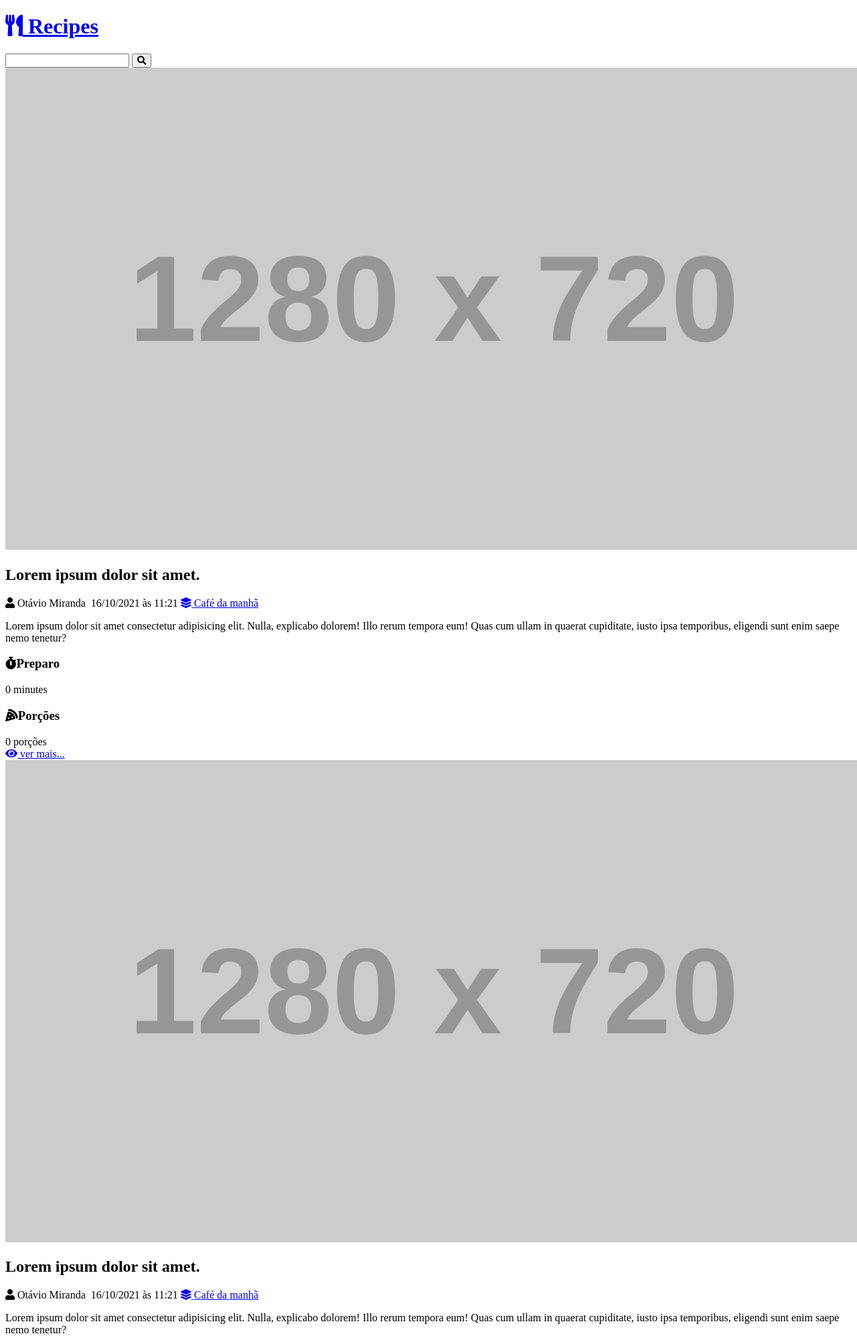
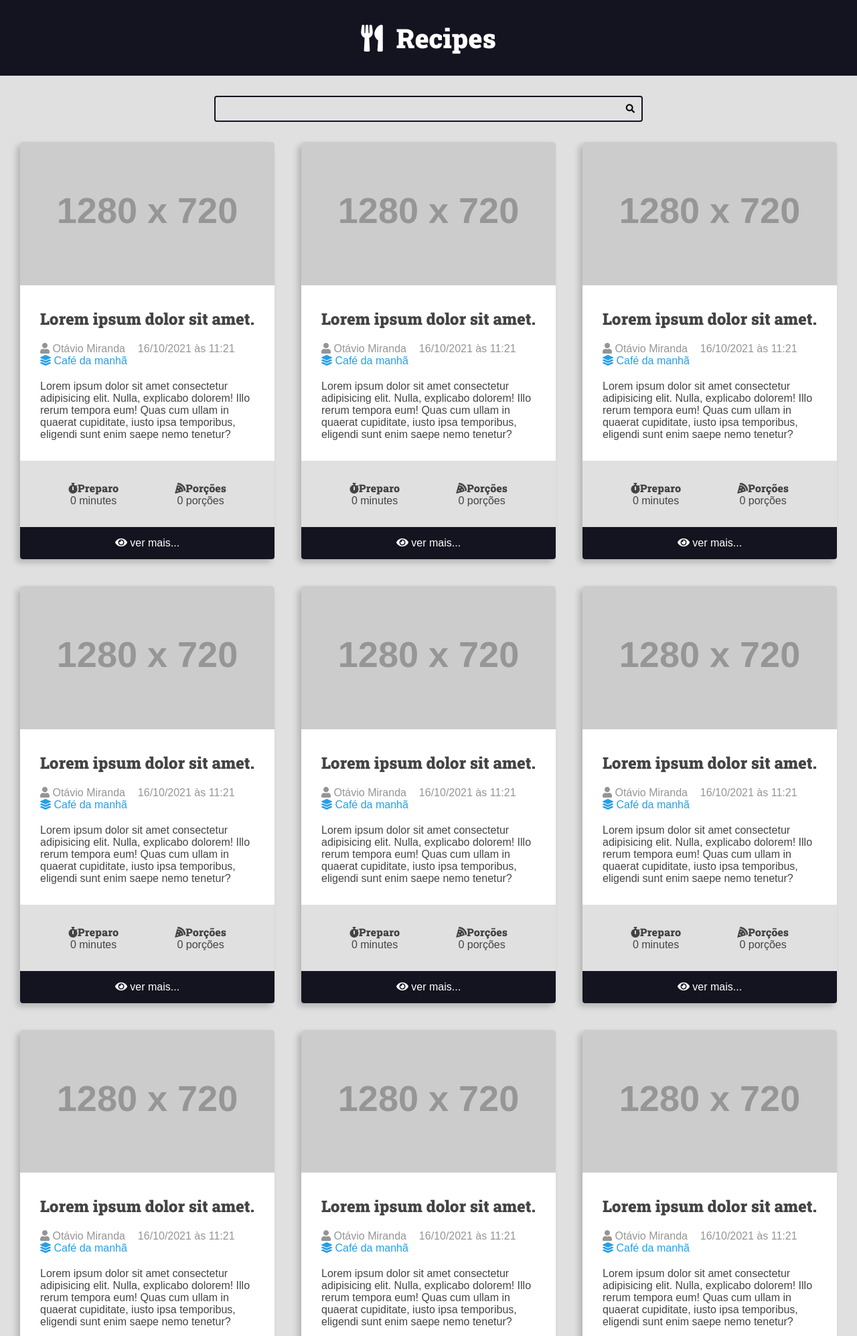
Before and after one commit to lucasops96/projeto1, a Django app: page / in a window 1280 px wide. Shown: the top 1995 px of the page at 67% size. Run offline with Django 4.2, Linux system fonts and the light colour scheme; grey boxes labelled with a size stand in for pictures from a placeholder-image service; some libraries are stand-ins or nearby versions.

Commit message:
recipe-view

```diff
--- a/projeto/settings.py
+++ b/projeto/settings.py
@@ -123,7 +123,7 @@ STATIC_URL = 'static/'
 STATICFILES_DIRS = [
     BASE_DIR / 'base_static',
 ]
-
+STATIC_ROOT = BASE_DIR / 'static'
 # Default primary key field type
 # https://docs.djangoproject.com/en/4.2/ref/settings/#default-auto-field
 
--- /dev/null
+++ b/recipes/static/recipes/css/styles.css
@@ -0,0 +1,269 @@
+
+:root {
+    --color-primary: #269fe6;
+    --color-primary-hover: #2086c2;
+    --color-primary-dark: #13141f;
+    --color-primary-dark-hover: #212336;
+    --color-primary-light: #d4ecfa;
+    --color-primary-light-hover: #bdd8e7;
+
+    --color-white: #fff;
+    --color-black: #000;
+
+    --color-dark-text: #444;
+    --color-info-light: #cce5ff;
+    --color-debug-light: #cce5ff;
+    --color-success-light: #d4edda;
+    --color-alert-light: #fff3cd;
+    --color-warning-light: #fff3cd;
+    --color-error-light: #f8d7da;
+
+    --color-info-dark: #4d86c4;
+    --color-debug-dark: #4d86c4;
+    --color-success-dark: #4a9c5d;
+    --color-alert-dark: #927f40;
+    --color-warning-dark: #927f40;
+    --color-error-dark: #da525d;
+
+    --color-gray-0: #f9f9f9;
+    --color-gray-1: #e0e0e0;
+    --color-gray-2: #c7c7c7;
+    --color-gray-3: #aeaeae;
+    --color-gray-4: #959595;
+    --color-gray-5: #7d7d7d;
+    --color-gray-6: #646464;
+    --color-gray-7: #4b4b4b;
+    --color-gray-8: #323232;
+    --color-gray-9: #191919;
+
+    --font-primary: sans-serif;
+    --font-headings: 'Roboto Slab', serif;
+
+    --spacing-gutter-medium: 3rem;
+    --spacing-gutter-large: 4rem;
+}
+
+* {
+    padding: 0;
+    margin: 0;
+    box-sizing: border-box;
+}
+
+html {
+    font-size: 62.5%;
+}
+
+body {
+    font-size: 1.6rem;
+    font-family: var(--font-primary);
+    background: var(--color-gray-1);
+    color: var(--color-dark-text);
+}
+
+h1,
+h2,
+h3,
+h4,
+h5,
+h6 {
+    font-family: var(--font-headings);
+}
+
+/* header */
+.container {
+    max-width: 144rem;
+    margin: 0 auto;
+    padding: var(--spacing-gutter-medium);
+}
+
+.main-header-container {
+    background: var(--color-primary-dark);
+}
+
+.main-logo {
+    font-size: 4rem;
+    color: var(--color-white);
+    text-decoration: none;
+    display: flex;
+    flex-flow: row nowrap;
+    align-items: center;
+    justify-content: center;
+    width: fit-content;
+    margin: 0 auto;
+}
+
+.main-logo-icon {
+    margin-right: 2rem;
+}
+
+/* search bar */
+.search-form {
+    border: .2rem solid var(--color-primary-dark);
+    max-width: 64rem;
+    margin: 0 auto;
+    border-radius: .4rem;
+    position: relative;
+    transition: all 300ms ease-in-out;
+}
+
+.search-input,
+.search-button {
+    border: none;
+    background: none;
+    outline: none;
+    padding: 1rem;
+    transition: all 300ms ease-in-out;
+}
+
+.search-input {
+    width: 100%;
+    padding-right: 3rem;
+}
+
+.search-button {
+    position: absolute;
+    top: 0;
+    right: 0;
+}
+
+.search-button:focus {
+    outline: 1px solid var(--color-primary);
+    background: rgba(0, 0, 0, .05);
+}
+
+.search-form:focus-within {
+    border-color: var(--color-primary);
+    background: var(--color-white);
+}
+
+.search-form:focus-within .search-button {
+    color: var(--color-primary);
+}
+
+/* main */
+.main-content {
+    padding-top: 0;
+}
+
+.main-content-list {
+    display: grid;
+    grid-template-columns: repeat(auto-fit, minmax(340px, 1fr));
+    gap: var(--spacing-gutter-large);
+}
+
+/* recipes list */
+.recipe {
+    background: var(--color-white);
+    box-shadow: -5px 5px 10px rgba(0, 0, 0, .2);
+    transition: all 300ms ease-in-out;
+    transform: scale(1);
+    border-radius: .4rem;
+    overflow: hidden;
+}
+
+.recipe img {
+    max-width: 100%;
+}
+
+.recipe-list-item {
+    max-width: 64rem;
+}
+
+.recipe-list-item:hover {
+    transform: scale(1.02);
+    box-shadow: -8px 8px 18px rgba(0, 0, 0, 0.25);
+}
+
+/* recipe title */
+.recipe-title-container {
+    padding: var(--spacing-gutter-medium);
+    padding-bottom: 2rem;
+}
+
+.recipe-author {
+    padding: 0 var(--spacing-gutter-medium);
+}
+
+.recipe-content {
+    padding: var(--spacing-gutter-medium);
+    padding-top: 2rem;
+}
+
+.recipe-author-item {
+    color: var(--color-gray-4);
+    margin-right: 1rem;
+}
+
+.recipe-author a {
+    color: var(--color-primary);
+    text-decoration: none;
+    transition: all 300ms ease-in-out;
+}
+
+.recipe-author a:hover {
+    color: var(--color-primary-dark);
+}
+
+.recipe-meta-container {
+    display: flex;
+    flex-flow: row wrap;
+    padding: var(--spacing-gutter-medium);
+    background: var(--color-gray-1);
+}
+
+.recipe-meta {
+    display: flex;
+    flex-flow: column nowrap;
+    flex-shrink: 1;
+    flex-grow: 1;
+    text-align: center;
+}
+
+.recipe-meta-title {
+    font-size: 1.6rem;
+}
+
+.recipe-footer a {
+    background: var(--color-primary-dark);
+    display: block;
+    color: var(--color-white);
+    text-decoration: none;
+    text-align: center;
+    padding: 1.5rem var(--spacing-gutter-medium);
+    transition: all 300ms ease-in-out;
+}
+
+.recipe-footer a:hover {
+    filter: brightness(2);
+}
+
+.main-content-detail .recipe-list-item {
+    max-width: 84rem;
+    margin: 0 auto;
+}
+
+.main-content-detail .recipe-list-item:hover {
+    transform: scale(1);
+    box-shadow: -5px 5px 15px rgba(0, 0, 0, 0.2);
+}
+
+/* main footer */
+
+.main-footer {
+    display: flex;
+    align-items: center;
+    justify-content: space-between;
+    background: var(--color-primary-dark);
+    color: var(--color-white);
+    padding: var(--spacing-gutter-large);
+}
+
+.main-footer a {
+    color: var(--color-white);
+    text-decoration: none;
+    transition: all 300ms ease-in-out;
+}
+
+.main-footer a:hover {
+    filter: brightness();
+}
--- a/recipes/templates/recipes/partials/recipe.html
+++ b/recipes/templates/recipes/partials/recipe.html
@@ -43,7 +43,7 @@
     </div>
 
     <footer class="recipe-footer">
-        <a  class="recipe-read-more button button-dark button-full-width"  href="/recipes">
+        <a  class="recipe-read-more button button-dark button-full-width"  href="/recipes/3">
             <i class="fas fa-eye"></i>
             <span>ver mais...</span>
         </a>
--- a/recipes/urls.py
+++ b/recipes/urls.py
@@ -1,8 +1,8 @@
 from django.urls import path
 
-from recipes.views import home
+from . import views
 
 urlpatterns = [
-    path('', home), #Home
-
+    path('', views.home),
+    path('recipes/<int:id>/', views.recipe),
 ]
--- a/recipes/views.py
+++ b/recipes/views.py
@@ -6,3 +6,8 @@ def home(request):
     return render(request,'recipes/pages/home.html', context={
         'name':'Miguel Santos'
     })
+
+def recipe(request, id):
+    return render(request,'recipes/pages/recipe-view.html', context={
+        'name':'Miguel Santos'
+    })
```
Also changed, not shown: recipes/templates/recipes/pages/recipe-view.html (added, +19 -0 lines), 1 other file.
